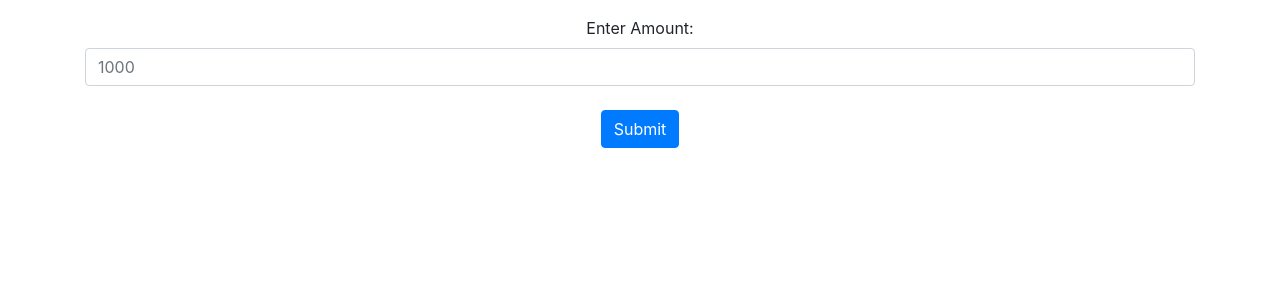
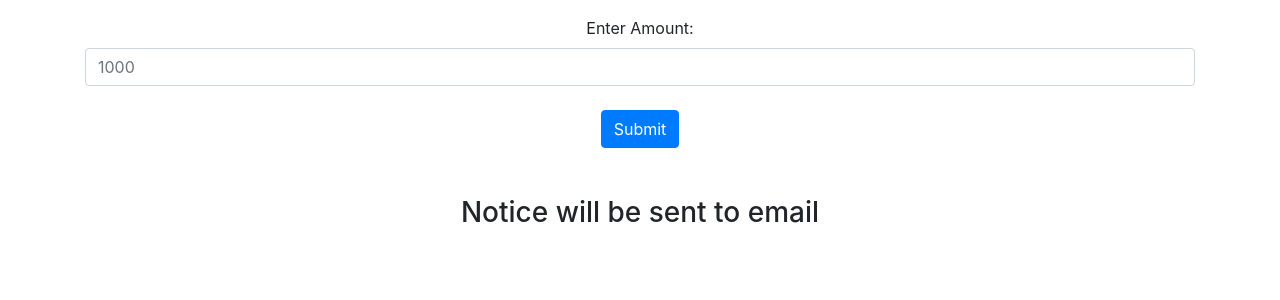
Before and after one commit to biv147/bank, a Django app: page /deposit in a window 1280 px wide. Shown: the part 152-452 px from the top of the page. Run offline with Django 3.2, Linux system fonts and the light colour scheme; some libraries are stand-ins or nearby versions.

Commit message:
updated files

```diff
--- a/bankofshah/views.py
+++ b/bankofshah/views.py
@@ -130,6 +130,7 @@ def transfer(request):
             return redirect('transfer')
 
     else:
+        messages.info(request, "Notice will be sent to email")
         return render(request, "transfer.html")
 
 
@@ -175,6 +176,7 @@ def deposit(request):
         return redirect('table')
 
     else:
+        messages.info(request, "Notice will be sent to email")
         return render(request, 'deposit.html')
 
 def withdraw(request):
@@ -219,6 +221,7 @@ def withdraw(request):
             return redirect('withdraw')
 
     else:
+        messages.info(request, "Notice will be sent to email")
         return render(request, 'withdraw.html')
 
 def login(request):
--- a/templates/deposit.html
+++ b/templates/deposit.html
@@ -41,4 +41,15 @@
     </form>
 
 
+    <div align="center">
+
+    <br>
+    <br>
+        {% for messages in messages %}
+        <h3> {{ messages }}</h3>
+        {% endfor %}
+    </div>
+
+
+
 {% endblock %}
--- a/templates/transfer.html
+++ b/templates/transfer.html
@@ -46,4 +46,6 @@
         {% endfor %}
     </div>
 
+
+
 {% endblock %}
```
